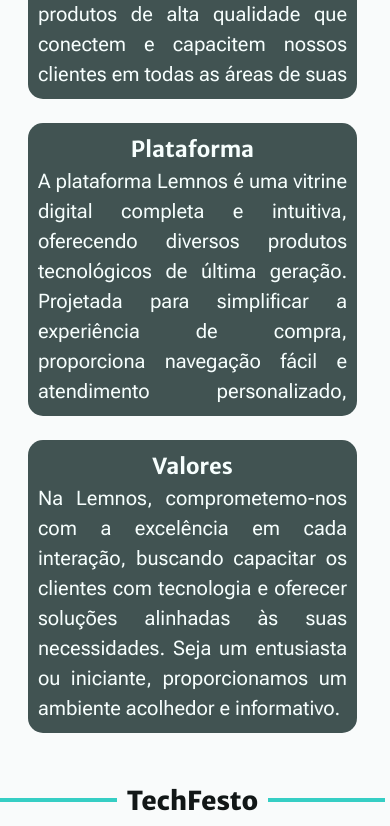
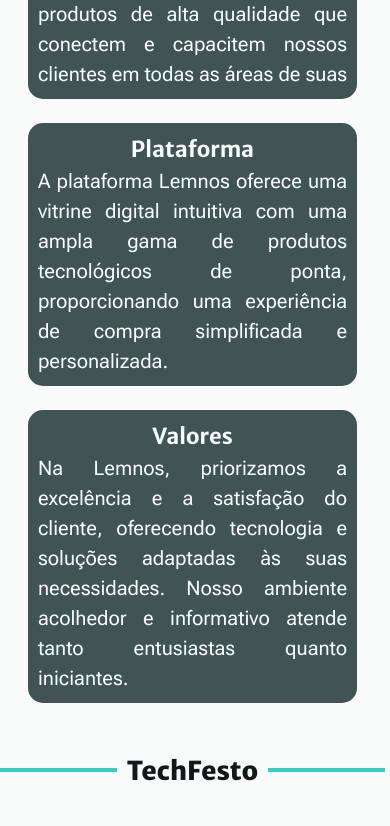
Before and after one commit to lucasatdriano/Lemnos, a React (Vite) app: page /about in a window 390 px wide. Shown: the part 1156-1982 px from the top of the page. Built offline with nearby package versions, Linux system fonts and the light colour scheme.

Commit message:
responsive offerList

```diff
--- a/index.html
+++ b/index.html
@@ -3,23 +3,13 @@
   <head>
     <meta charset="UTF-8" />
     <meta name="viewport" content="width=device-width, initial-scale=1.0" />
-
+    <meta name="keywords" content="tecnologia, produtos, e-commerce, Etec, Lemnos">
 
     <link rel="preconnect" href="https://fonts.googleapis.com">
     <link rel="preconnect" href="https://fonts.gstatic.com" crossorigin>
     <link rel="stylesheet" href="https://fonts.googleapis.com/css2?family=Material+Symbols+Rounded:opsz,wght,FILL,GRAD@20..48,100..700,0..1,-50..200" />
     <link href="https://fonts.googleapis.com/css2?family=Audiowide&family=Merriweather+Sans:ital,wght@0,300..800;1,300..800&family=Poppins:ital,wght@0,100;0,200;0,300;0,400;0,500;0,600;0,700;0,800;0,900;1,100;1,200;1,300;1,400;1,500;1,600;1,700;1,800;1,900&family=Roboto+Flex:opsz,wght@8..144,100..1000&display=swap" rel="stylesheet">
-    <link
-      rel="stylesheet"
-      type="text/css"
-      charset="UTF-8"
-      href="https://cdnjs.cloudflare.com/ajax/libs/slick-carousel/1.6.0/slick.min.css"
-    />
-    <link
-      rel="stylesheet"
-      type="text/css"
-      href="https://cdnjs.cloudflare.com/ajax/libs/slick-carousel/1.6.0/slick-theme.min.css"
-    />
+
     <link rel="icon" type="image/svg+xml" href="./public/logoSVG.svg" />
     <title>Lemnos</title>
   </head>
--- a/src/components/card/Card.jsx
+++ b/src/components/card/Card.jsx
@@ -1,14 +1,22 @@
 import React from 'react';
 import './card.scss';
+import { useNavigate } from 'react-router-dom';
 
 export function Card({ product, onClick }) {
+  const navigate = useNavigate();
+  const BRL = new Intl.NumberFormat('pt-BR', { style: 'currency', currency: 'BRL' });
+
+  function handleClickButton() {
+    navigate(`/products/${id}`);
+  }
+
   return (
-    <div className="productCard" onClick={() => onClick(product.id)}>
+    <div className="productCard" onClick={handleClickButton}>
       <img src={product.image} alt={product.name} className="productImage" />
       <div className="productDetails">
         <h2 className="productName">{product.name}</h2>
         <p className="productPrice">À vista <br />
-          <span>R${product.price}</span> <br />
+          <span>{BRL.format(product.price)}</span> <br />
           no PIX com 15% de desconto
         </p>
       </div>
--- a/src/components/header/components/menuDep/MenuDep.jsx
+++ b/src/components/header/components/menuDep/MenuDep.jsx
@@ -36,7 +36,7 @@ export function MenuDep({ toggleTheme }) {
                     <RiCloseFill className='menuIcon' />
                 </button>
 
-                <img src={ LogoVertical } alt="Logo" className='logo'/>
+                <img src={ LogoVertical } alt="Logo" className='logoMenu'/>
                 <hr />
 
                 <h3>Departamentos</h3>
--- a/src/components/header/components/menuDep/menuDep.scss
+++ b/src/components/header/components/menuDep/menuDep.scss
@@ -84,7 +84,7 @@ $font-items: 'Poppins', Helvetica;
             }
         }
 
-        .logo {
+        .logoMenu {
             width: 6em;
             height: 4em;
             margin: -.3em 10%;
--- a/src/components/header/header.scss
+++ b/src/components/header/header.scss
@@ -177,3 +177,11 @@ header {
         }
     }
 }
+
+@media only screen and (max-width: 500px) {
+    header {
+        .logo {
+            display: none;
+        }
+    }
+}
--- a/src/pages/aboutPage/About.jsx
+++ b/src/pages/aboutPage/About.jsx
@@ -43,21 +43,18 @@ export function About() {
                 </div>
                 <div className="item">
                     <h3>Plataforma</h3>
-                    <p>A plataforma Lemnos é uma vitrine digital completa e
-                        intuitiva, oferecendo diversos produtos tecnológicos de
-                        última geração. Projetada para simplificar a experiência
-                        de compra, proporciona navegação fácil e atendimento
-                        personalizado, garantindo uma jornada de compra
-                        excepcional.
+                    <p>A plataforma Lemnos oferece uma vitrine digital intuitiva
+                        com uma ampla gama de produtos tecnológicos de ponta,
+                        proporcionando uma experiência de compra simplificada e
+                        personalizada.
                     </p>
                 </div>
                 <div className="item">
                     <h3>Valores</h3>
-                    <p>Na Lemnos, comprometemo-nos com a excelência em cada
-                        interação, buscando capacitar os clientes com tecnologia
-                        e oferecer soluções alinhadas às suas necessidades. Seja
-                        um entusiasta ou iniciante, proporcionamos um ambiente
-                        acolhedor e informativo.
+                    <p>Na Lemnos, priorizamos a excelência e a satisfação do
+                        cliente, oferecendo tecnologia e soluções adaptadas às
+                        suas necessidades. Nosso ambiente acolhedor e
+                        informativo atende tanto entusiastas quanto iniciantes.
                     </p>
                 </div>
             </div>
--- a/src/pages/homePage/components/OfferList.jsx
+++ b/src/pages/homePage/components/OfferList.jsx
@@ -85,9 +85,21 @@ export function OfferList() {
       <Splide
         options={{
           type: 'carousel',
-          perPage: 1,
+          perPage: 3,
+          perMove: 1,
           speed: 1000,
           arrows: true,
+          breakpoints: {
+            1300: {
+              perPage: 2,
+            },
+            860: {
+              perPage: 1,
+            },
+            500: {
+              perPage: 1,
+            },
+          },
         }}
       >
         {offers.map(offer => (
--- a/src/pages/homePage/home.scss
+++ b/src/pages/homePage/home.scss
@@ -20,7 +20,7 @@ $font-title: 'Merriweather Sans', sans-serif;
 $font-web: 'Roboto Flex', Arial;
 $font-items: 'Poppins', Helvetica;
 
-body {
+main {
     .mainDep {
         width: 90%;
         margin: 12em auto 0;
@@ -83,11 +83,15 @@ body {
             height: auto;
 
             .splide__list {
-                width: 107em;
+                margin: auto;
+                width: 85vw;
             }
+
             .splide__slide {
-                margin: 0 -84em 0 0;
+                margin-right: -3em;
+                padding-left: 5em;
             }
+
             .splide__pagination__page {
                 display: none;
             }
@@ -103,9 +107,6 @@ body {
                     &:hover {
                         opacity: .8;
                     }
-                }
-                &.splide__arrow--prev {
-                    left: -3em;
                 }
 
                 &.splide__arrow--next {
@@ -139,11 +140,11 @@ body {
 
         .brandsList {
             display: grid;
-            grid-template-columns: 1fr 1fr 1fr 1fr 1fr;
-            grid-template-rows: 1fr 1fr;
+            grid-template-columns: repeat(5, minmax(100px, 1fr));
             gap: 2em;
             height: auto;
             padding-top: .5em;
+            grid-auto-flow: row;
         }
     }
 }
```
